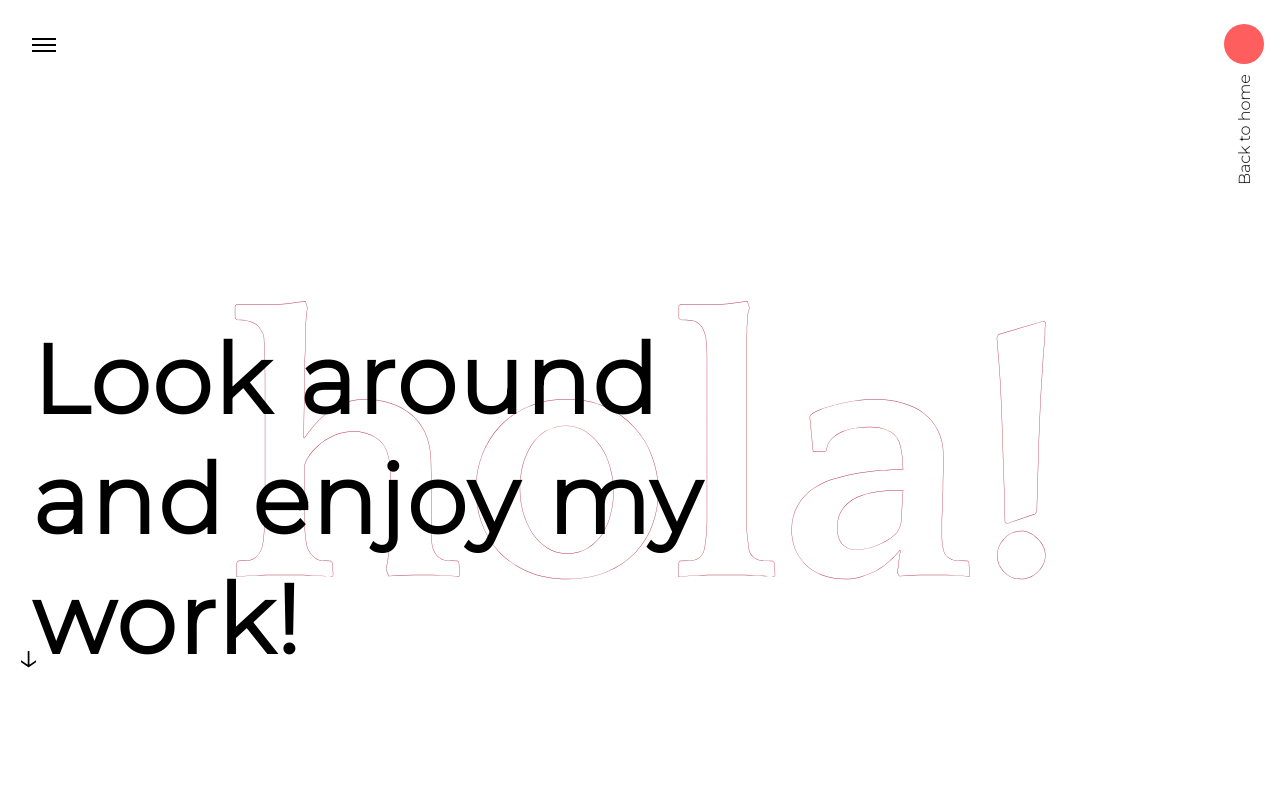
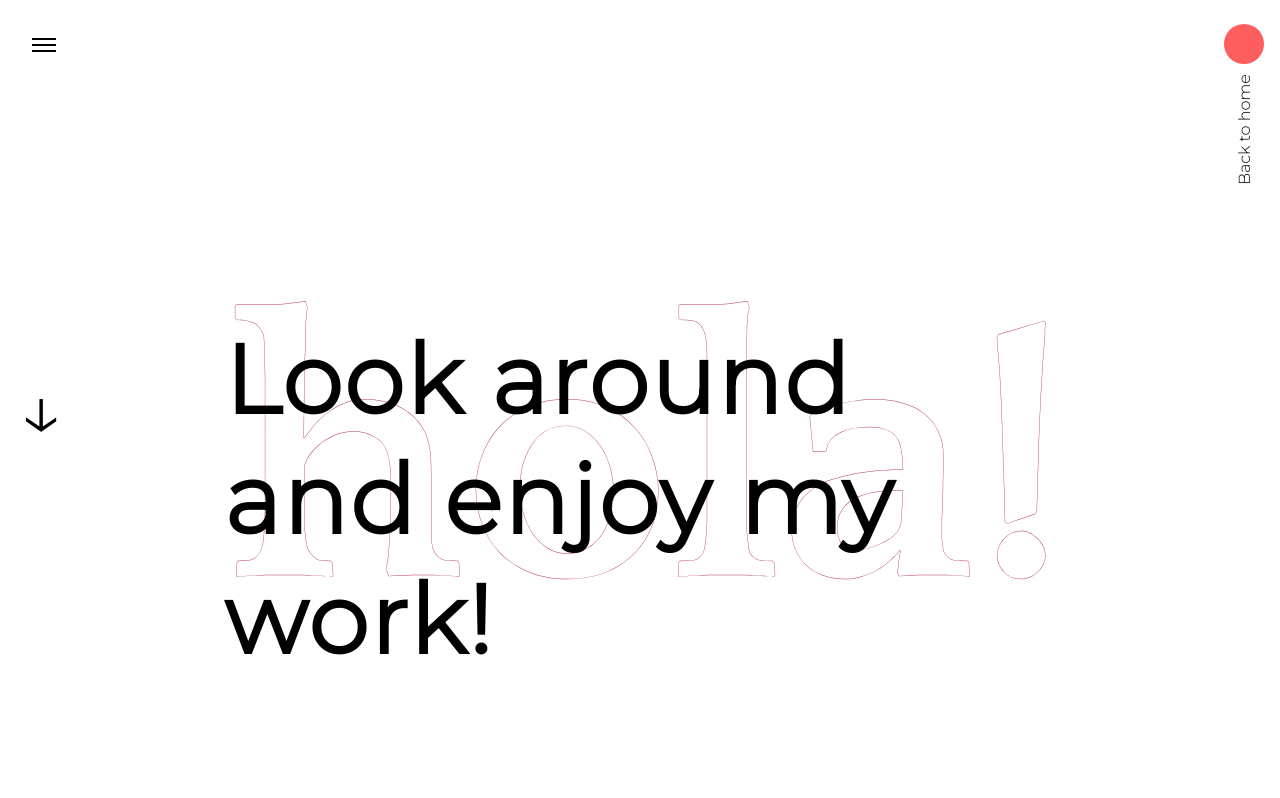
Before and after one commit to agusgutierrezz/website, a React (Create React App) app: page /projects in a window 1280 px wide. Shown: the top 798 px of the page. Built offline with nearby package versions, Linux system fonts and the light colour scheme.

Commit message:
fixed width

```diff
--- a/src/components/projects/Projects.js
+++ b/src/components/projects/Projects.js
@@ -1,4 +1,4 @@
-import React from "react";
+import React, { useEffect } from "react";
 import Header from "../layout/Header";
 import Bottom from "../layout/Bottom";
 
@@ -9,15 +9,18 @@ import medical from "../../assets/medical.jpg";
 import tutti from "../../assets/tutti.jpg";
 import recipic from "../../assets/recipic.jpg";
 const Projects = () => {
+  useEffect(() => {
+    window.scrollTo(0, 0);
+  });
+
   return (
     <div>
-      <Bottom />
-
       <Header
         link={"/"}
         place={"Back to home"}
         name={"Look around and enjoy my work!"}
       />
+      <Bottom />
       <div className="projects__container">
         <div className="projects__text"></div>
         <div className="projects__images gallery">
--- a/src/styles/_base.scss
+++ b/src/styles/_base.scss
@@ -69,7 +69,7 @@ body {
 .bottom {
   font-size: 5rem;
   position: absolute;
-  bottom: 30rem;
+  top: 40rem;
   left: 2rem;
   animation-name: moveInTop;
   animation-duration: 2s;
@@ -78,4 +78,9 @@ body {
   animation-timing-function: ease-out;
   cursor: pointer;
   z-index: 120;
+  @include respond(tab-port) {
+    font-size: 10rem;
+    top: 30rem;
+    left: 2rem;
+  }
 }
--- a/src/styles/_detail.scss
+++ b/src/styles/_detail.scss
@@ -23,10 +23,11 @@
   }
   &__wrapper {
     display: grid;
-
-    grid-template-rows: 60vh 30vh 20vh;
+    padding-bottom: 8rem;
+    grid-template-rows: 60vh 25vh min-content;
     width: 100%;
     @include respond(tab-port) {
+      padding-bottom: 0rem;
       grid-gap: 10rem;
       grid-template-columns: 1fr 1fr 1fr 1fr;
       grid-template-rows: 40vh auto;
--- a/src/styles/_header.scss
+++ b/src/styles/_header.scss
@@ -28,7 +28,7 @@
     position: absolute;
     font-size: 2rem;
     width: 90%;
-    top: 45%;
+    top: 40%;
     font-weight: 200;
     margin-left: 4rem;
     line-height: 1.25;
@@ -40,6 +40,7 @@
     animation-timing-function: ease-out;
     word-wrap: break-word;
     @include respond(tab-port) {
+      left: 15%;
       top: 40%;
       font-size: 6rem;
       font-weight: lighter;
```
Also changed, not shown: 1 other file (tests, documents, lock files or other folders).
